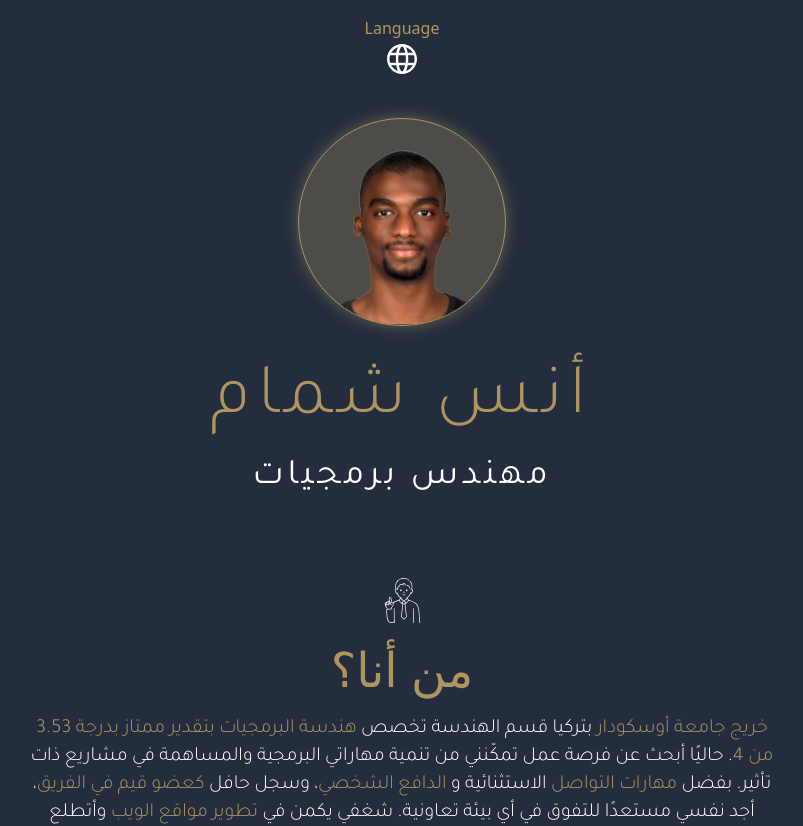
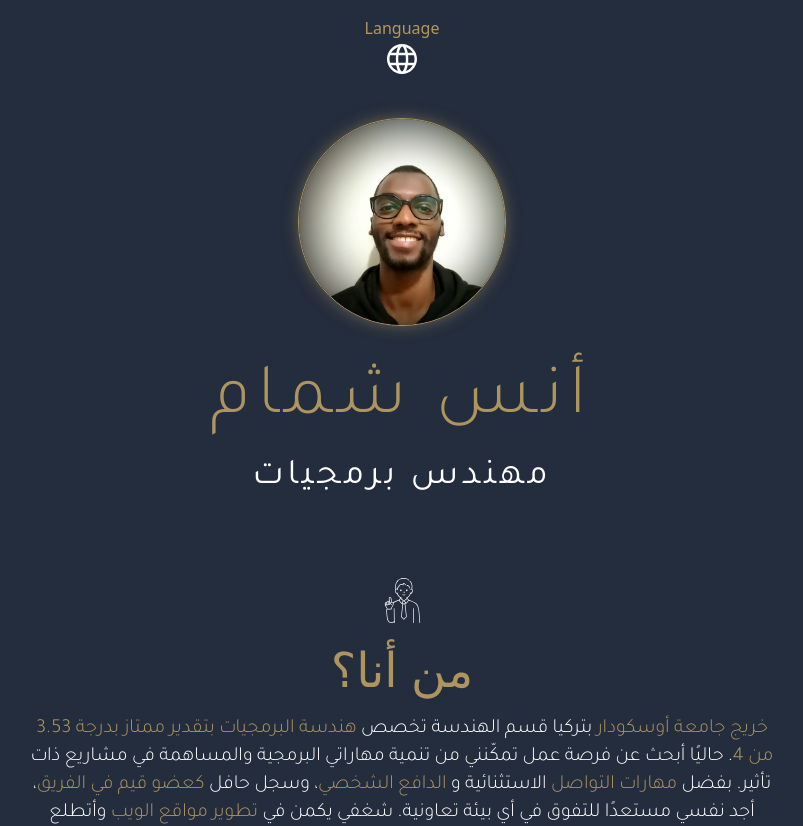
Before and after one commit to anasss777/Portfolio, a Next.js app: page /ar in a window 1280 px wide. Shown: the top 826 px of the page, without its empty margins (238-1041 px from the left). Built offline with nearby package versions, Linux system fonts and the light colour scheme; a web font is replaced by a local one.

Commit message:
Updated profile picture

```diff
--- a/components/WhoAmI.tsx
+++ b/components/WhoAmI.tsx
@@ -33,7 +33,7 @@ const WhoAmI = () => {
       className={`md:px-20 xl:px-60`}
     >
       <Image
-        src="/images/me4.png"
+        src="/images/me6.png"
         alt="Portfolio Picture"
         className="mx-auto mt-10 object-cover h-52 w-52 rounded-full border border-primary bg-primary/30 shadow-CardMin shadow-primary/50"
         height={1200}
```
Also changed, not shown: public/images/me6.png (added).
